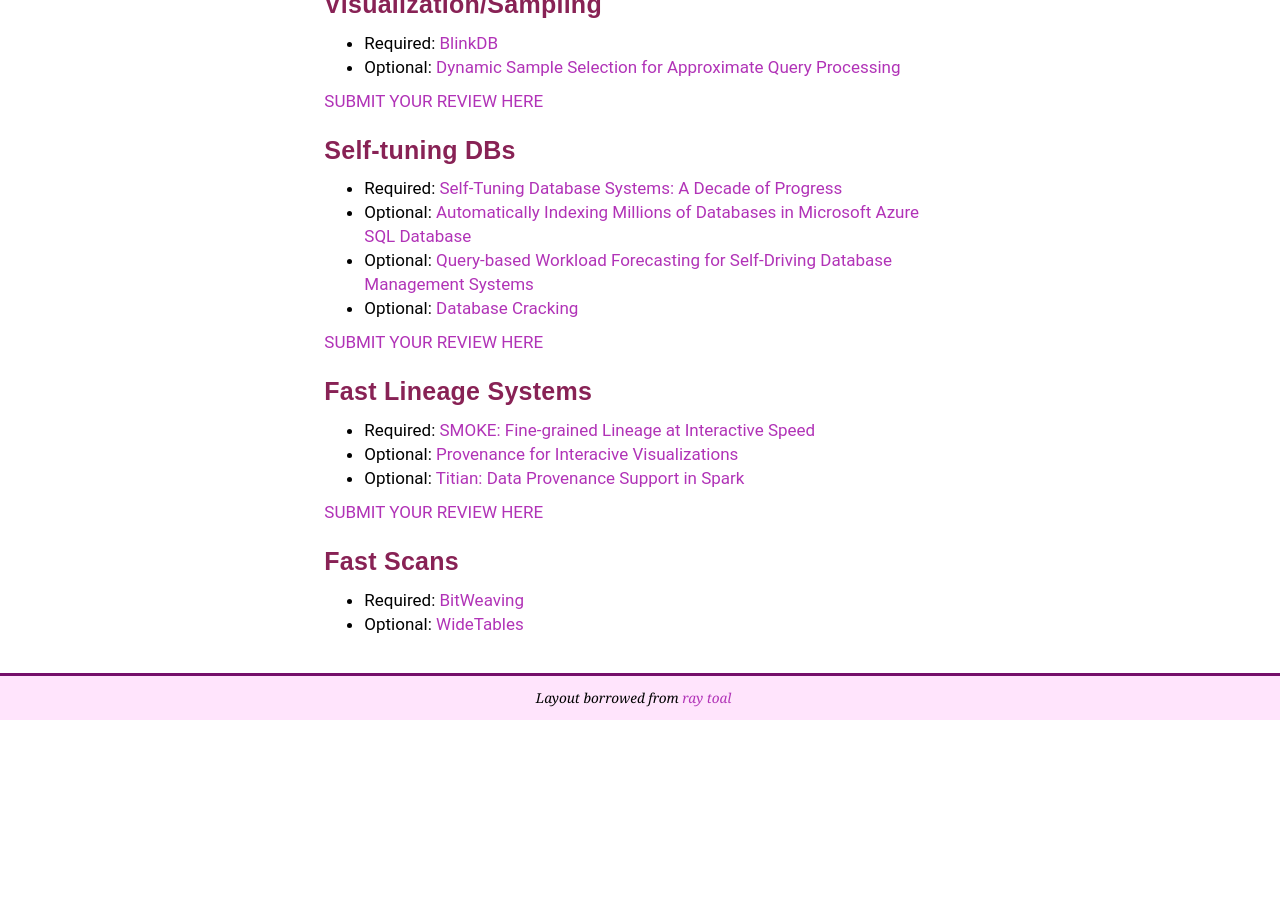
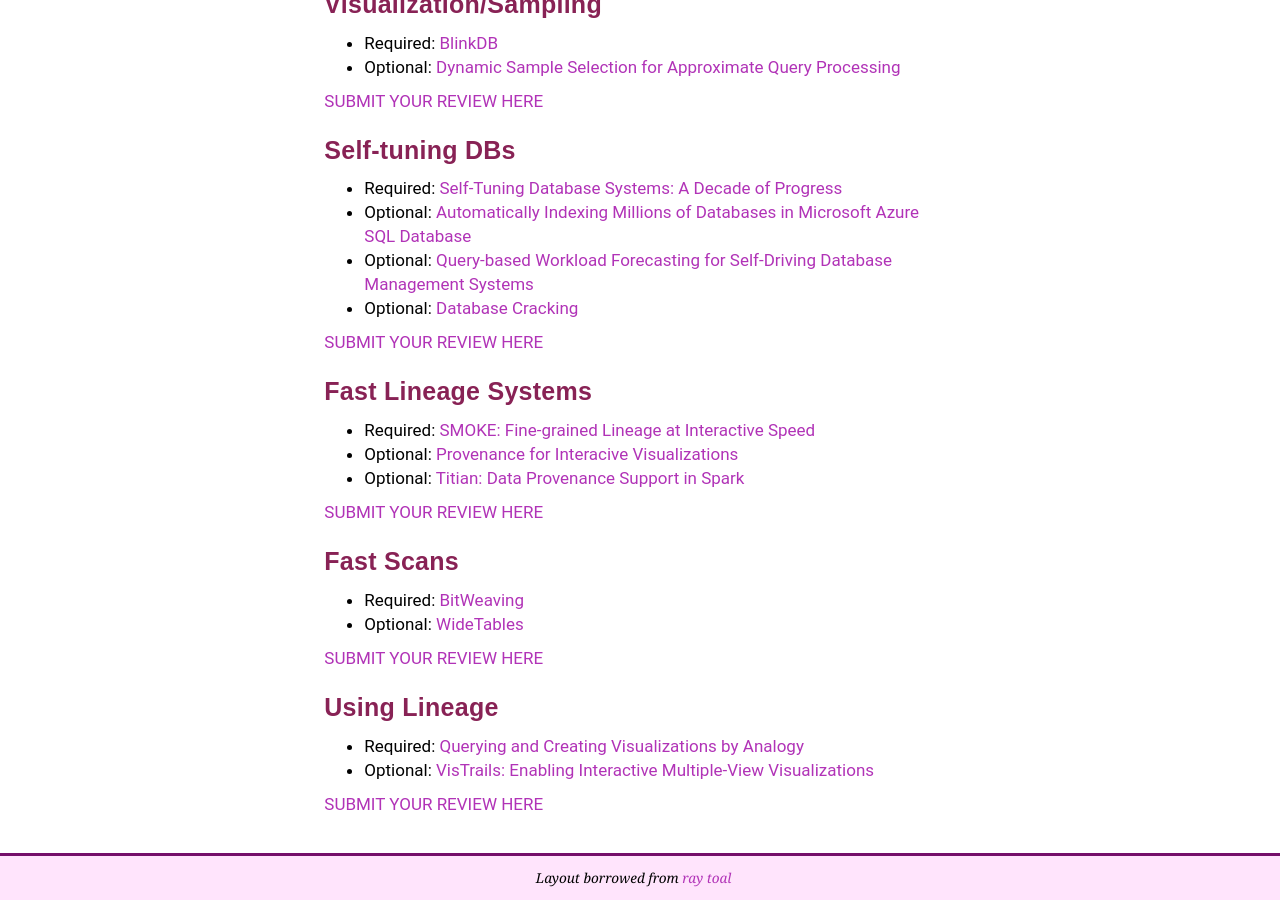
Before and after one commit to wzao1515/w6113.github.io, a Jekyll site: the page built from reviews.md, in a window 1280 px wide and 900 px high, scrolled down 9222 px. Built offline with Jekyll 4.4.1, drawn with Linux system fonts in a browser that asks for light colours; our own code applies the rules of GitHub Pages for plain Markdown files; before the commit the page ends 9942 px from its top, so only the background shows below that.

Commit message:
updated website

```diff
--- a/reviews.md
+++ b/reviews.md
@@ -480,3 +480,15 @@ At this point, you have focused on specific reviewer roles as part of reviewing.
 
 * Required: [BitWeaving](http://www.cs.wisc.edu/~jignesh/publ/BitWeaving.pdf)
 * Optional: [WideTables](http://citeseerx.ist.psu.edu/viewdoc/download?doi=10.1.1.650.2556&rep=rep1&type=pdf)
+
+
+[SUBMIT YOUR REVIEW HERE](https://forms.gle/UuzkAX4cktEofrqXA)
+
+
+<a name='lec30' />
+### Using Lineage
+
+* Required: [Querying and Creating Visualizations by Analogy](http://www.cs.utah.edu/~juliana/pub/tvcg-analogy2007.pdf)
+* Optional: [VisTrails: Enabling Interactive Multiple-View Visualizations](https://vgc.poly.edu/~juliana/pub/vistrails-vis2005.pdf)
+
+[SUBMIT YOUR REVIEW HERE](https://forms.gle/UuzkAX4cktEofrqXA)
```
